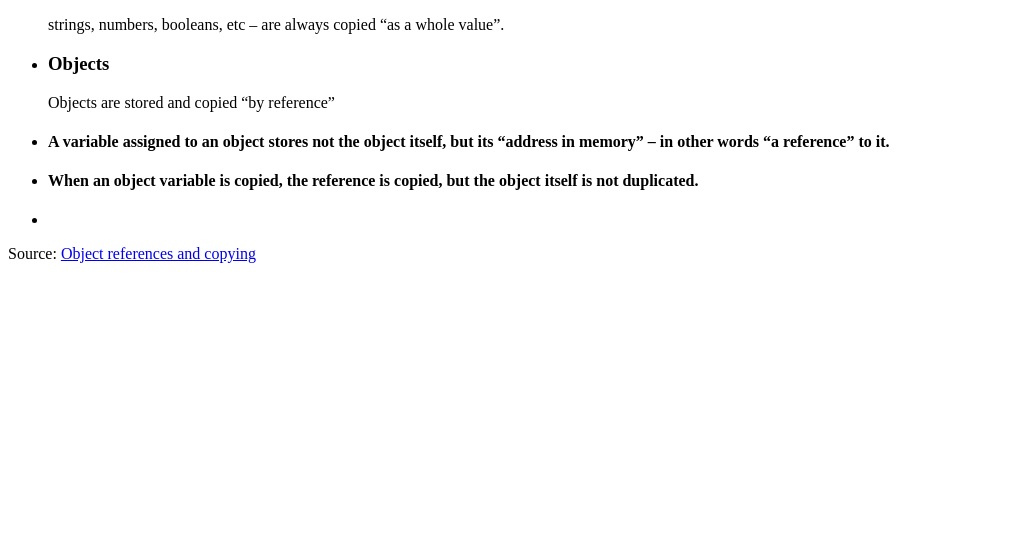
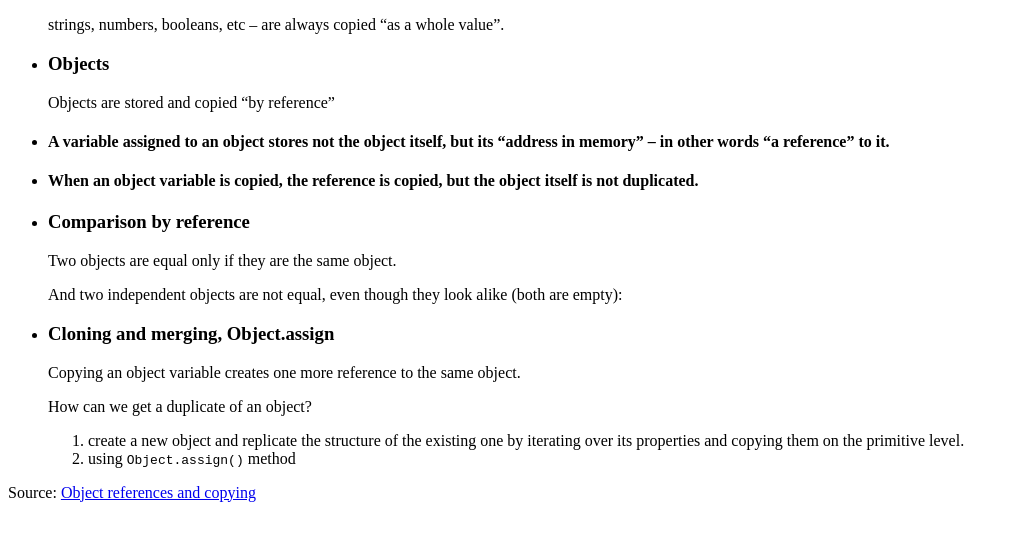
Before and after one commit to yugmani/obj-reference-vs-copy-jsinfo, a website: page index.html in a window 1280 px wide. Shown: the part 91-632 px from the top of the page, without its empty margins (0-1013 px from the left). Drawn offline with Linux system fonts and the light colour scheme.

Commit message:
Cloning and merging, Object.assign

```diff
--- a/index.html
+++ b/index.html
@@ -23,7 +23,29 @@
         object itself is not duplicated.
       </h4>
     </li>
-    <li></li>
+    <li>
+      <h3>Comparison by reference</h3>
+      <p>Two objects are equal only if they are the same object.</p>
+      <p>
+        And two independent objects are not equal, even though they look alike
+        (both are empty):
+      </p>
+    </li>
+    <li>
+      <h3>Cloning and merging, Object.assign</h3>
+      <p>
+        Copying an object variable creates one more reference to the same
+        object.
+      </p>
+      <p>How can we get a duplicate of an object?</p>
+      <ol>
+        <li>
+          create a new object and replicate the structure of the existing one by
+          iterating over its properties and copying them on the primitive level.
+        </li>
+        <li>using <code>Object.assign()</code> method</li>
+      </ol>
+    </li>
   </ul>
   <p>
     Source:
```
Also changed, not shown: index.js (+55 -0 lines).
